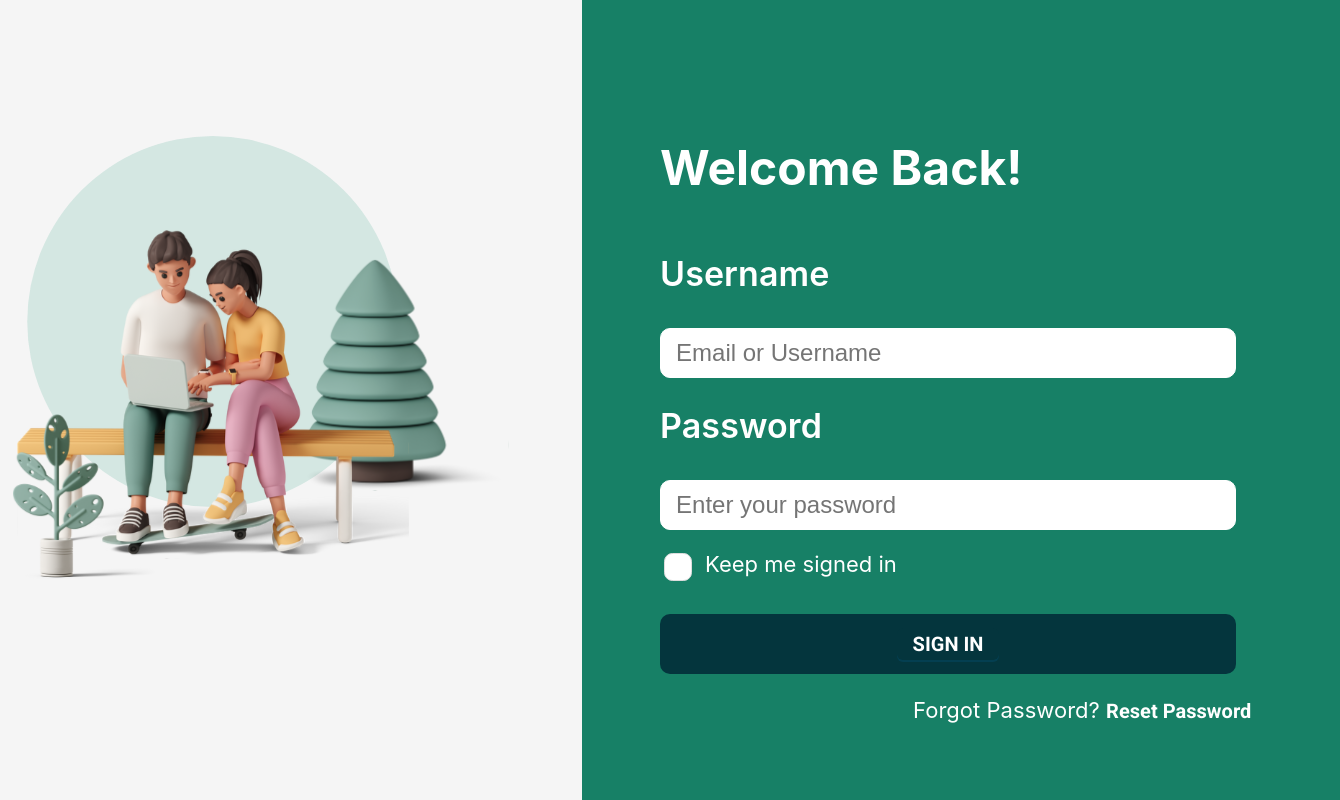
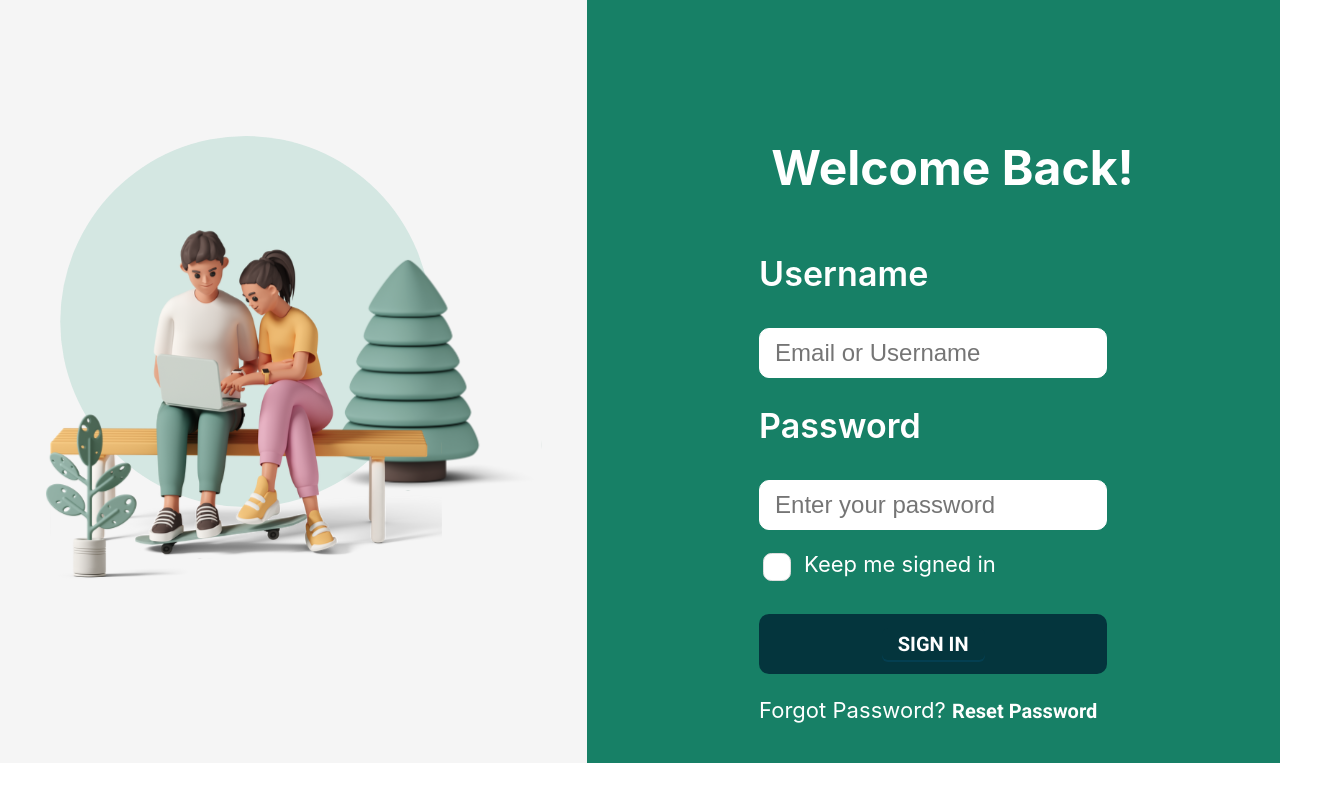
Before and after one commit to ChaRum-Capstone-Project-Batch-3/Front-End, a React (Create React App) app: page /login in a window 1280 px wide. Shown: the top 800 px of the page, 1340 px wide, since content can reach past the window. Built offline with nearby package versions, Linux system fonts and the light colour scheme.

Commit message:
fix : fix ui login page

```diff
--- a/src/pages/Form-Login/FormLogin.css
+++ b/src/pages/Form-Login/FormLogin.css
@@ -28,13 +28,10 @@ a {
 }
 .box {
   /* border: 2px solid #178066; */
-  width: 1400px;
+  display: flex;
   height: auto;
 }
-.box .row-main {
-  /* border: 2px solid #178066; */
-  height: 963px;
-}
+
 .box .row-main .col-1 {
   /* border: 2px solid #178066; */
   padding: 30px;
@@ -43,7 +40,11 @@ a {
 .box .row-main .col-2 {
   /* border: 2px solid #fff700; */
   background-color: #178066;
-  display: flexbox;
+  width: max-content;
+  display: flex;
+  flex-wrap: wrap;
+  justify-content: center;
+  align-content: center;
   padding-left: 3vw;
   padding-top: 3.5vh;
 }
--- a/src/pages/Form-Login/index.js
+++ b/src/pages/Form-Login/index.js
@@ -136,7 +136,10 @@ export const Login = () => {
                 </div>
                 <div className="btn-submit" onClick={(e) => onClickHandler(e)}>
                   <Button
-                    style={{ border: "none !important", background: "#04353d" }}
+                    style={{
+                      border: "none !important",
+                      background: "#04353d",
+                    }}
                     type="primary"
                     loading={loadings[0]}
                   >
```
